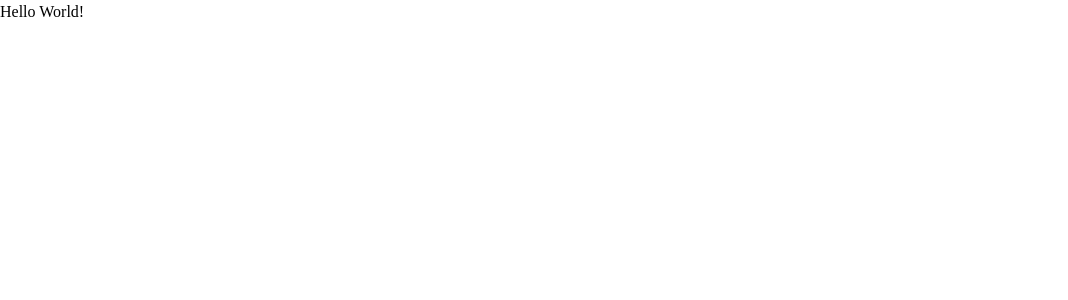
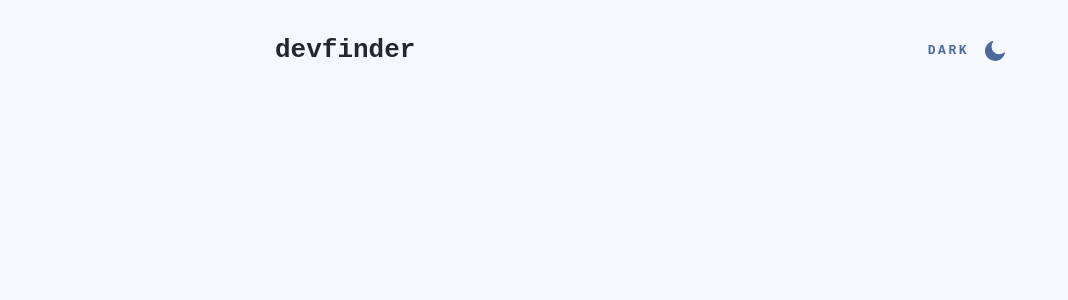
Before and after one commit to dev-rome/Github-User-Search-App, a React (Create React App) app: page / in a window 1280 px wide. Shown: the top 300 px of the page, without its empty margins (0-1068 px from the left). Built offline with nearby package versions, Linux system fonts and the light colour scheme.

Commit message:
added navbar and useState to change the theme from light to dark

```diff
--- a/src/App.js
+++ b/src/App.js
@@ -1,4 +1,7 @@
-import { createGlobalStyle } from "styled-components";
+import { useState } from "react";
+import { ThemeProvider, createGlobalStyle } from "styled-components";
+import { lightTheme, darkTheme } from "./theme";
+import Navbar from "./components/navbar/Navbar";
 
 const GlobalStyle = createGlobalStyle`
 *, *::after, *::before {
@@ -15,6 +18,9 @@ body {
   min-height: 100vh;
   line-height: 1.5;
   text-rendering: optimizeSpeed;
+  background: ${(props) => props.theme.body};
+  font-family: 'Space Mono', monospace;
+;
 }
 
 img, picture, svg, video {
@@ -24,10 +30,18 @@ img, picture, svg, video {
 `;
 
 function App() {
+  const [theme, setTheme] = useState("light");
+  const handleToggleTheme = () => setTheme(theme === "light" ? "dark" : "light");
+
   return (
     <>
-      <GlobalStyle />
-      <h1>Hello World!</h1>
+      <ThemeProvider theme={theme === "light" ? lightTheme : darkTheme}>
+        <GlobalStyle />
+        <header>
+          <Navbar onClick={handleToggleTheme} isLight={theme} />
+        </header>
+        <main></main>
+      </ThemeProvider>
     </>
   );
 }
```
